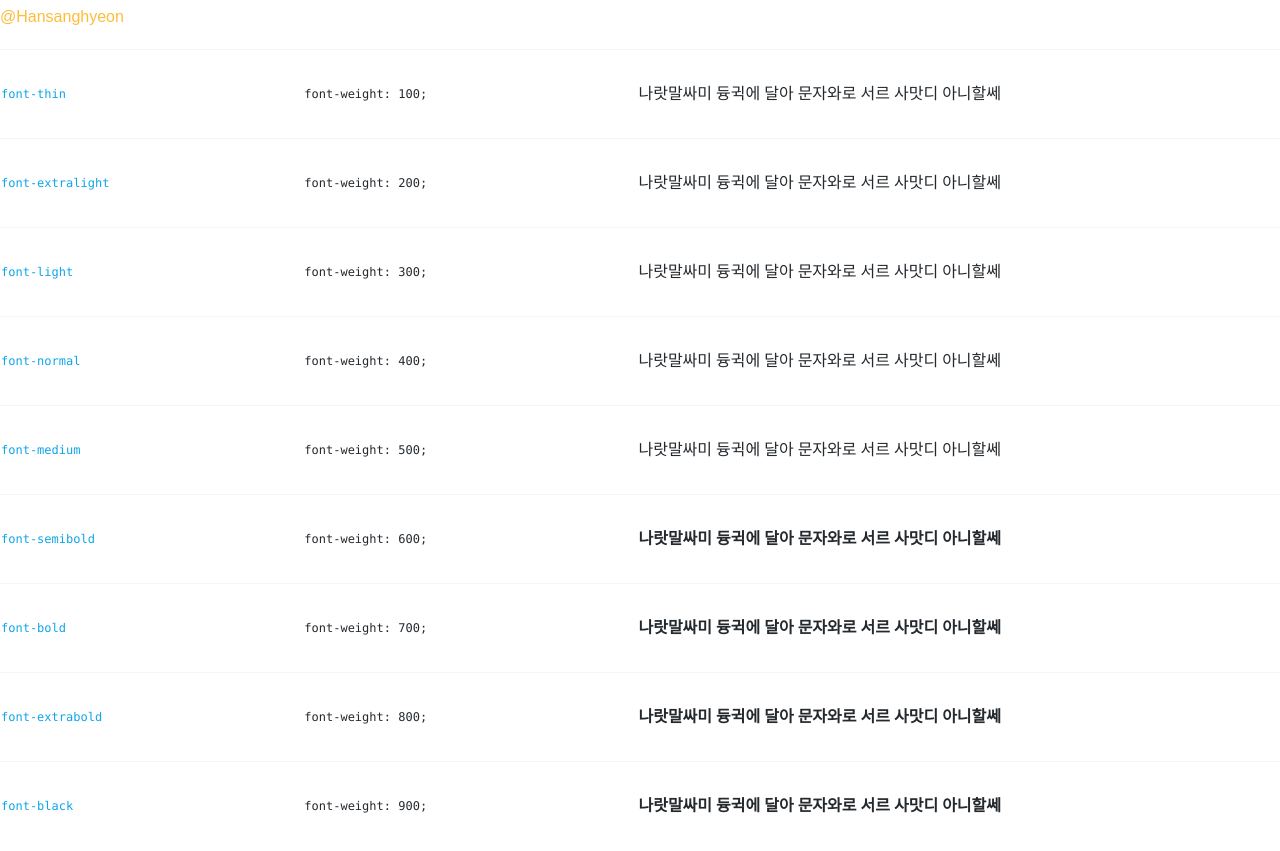
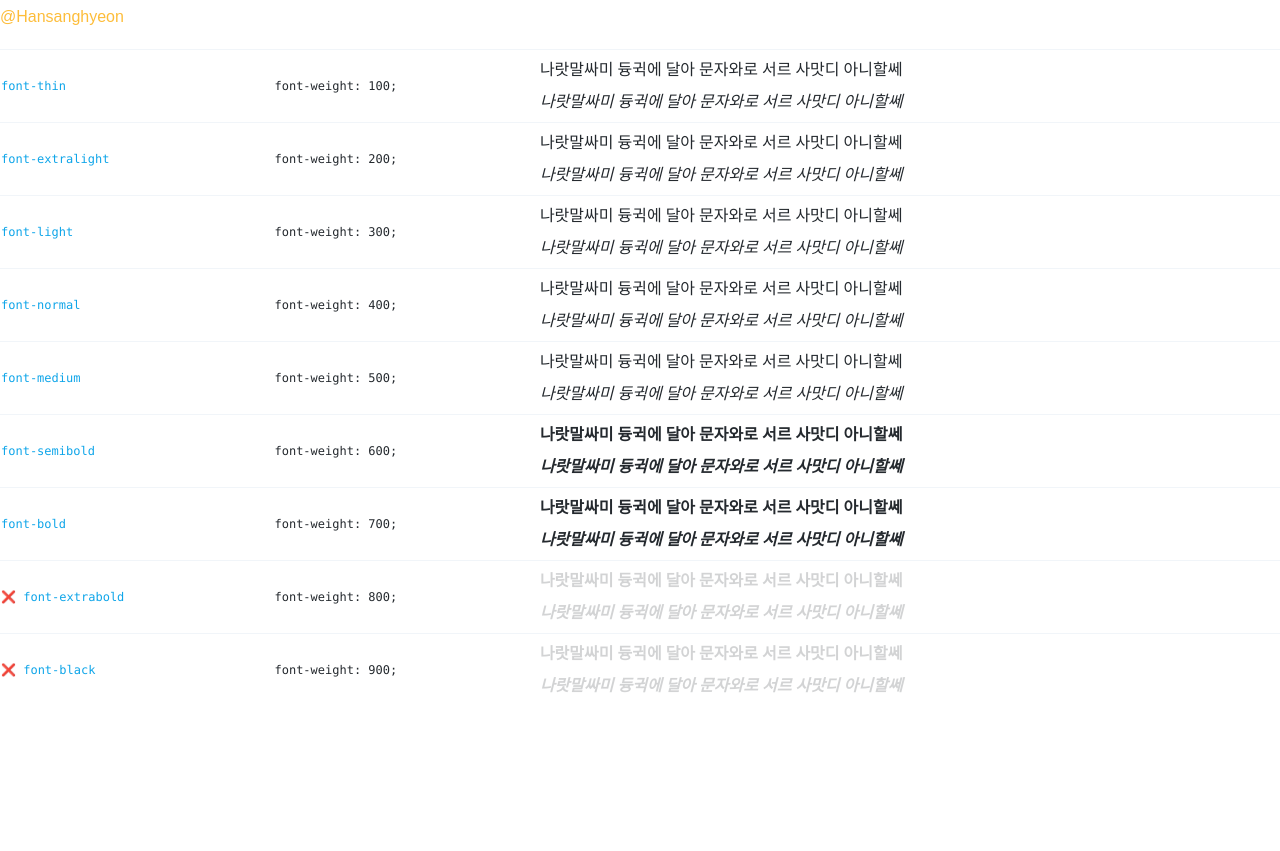
Before and after one commit to webfontbox/monoplex, a plain HTML site: page index.html in a window 1280 px wide. Shown: the part 63-914 px from the top of the page. After the commit the page ends 805 px from the top, so only its background shows below. Drawn offline with nearby package versions, Linux system fonts and the light colour scheme; a web font is replaced by a local one.

Commit message:
update url

```diff
--- a/index.html
+++ b/index.html
@@ -55,7 +55,7 @@
     fill: #FDBD3A;
   }
 
-  table > tbody > tr > td:nth-child(3) {
+  table>tbody>tr>td:nth-child(3) {
     font-family: "Monoplex KR";
   }
 
@@ -110,192 +110,173 @@
       <table class="w-full text-left border-collapse">
         <tbody class="">
           <tr>
-            <td
-              translate="no"
-              class="py-2 pr-2 text-xs font-mono font-medium text-sky-500 whitespace-nowrap dark:text-sky-400 border-t border-slate-100 dark:border-slate-400/10"
-            >
+            <td translate="no"
+              class="py-2 pr-2 text-xs font-mono font-medium text-sky-500 whitespace-nowrap dark:text-sky-400 border-t border-slate-100 dark:border-slate-400/10">
               font-thin
             </td>
-            <td
-              translate="no"
-              class="py-2 pl-2 text-xs font-mono whitespace-pre border-t border-slate-100 dark:border-slate-400/10"
-            >
+            <td translate="no" class="py-2 pl-2 text-xs font-mono border-t border-slate-100 dark:border-slate-400/10">
               font-weight: 100;
             </td>
 
-            <td
-              translate="no"
-              class="py-2 pl-2 font-thin whitespace-pre border-t border-slate-100 dark:border-slate-400/10"
-            >
+            <td translate="no" class="py-2 pl-2 font-thin border-t border-slate-100 dark:border-slate-400/10">
+
+              <div class="mb-[8px]">
                 나랏말싸미 듕귁에 달아 문자와로 서르 사맛디 아니할쎄
+              </div>
+              <div class="italic">
+                나랏말싸미 듕귁에 달아 문자와로 서르 사맛디 아니할쎄
+              </div>
             </td>
           </tr>
           <tr>
-            <td
-              translate="no"
-              class="py-2 pr-2 text-xs font-mono font-medium text-sky-500 whitespace-nowrap dark:text-sky-400 border-t border-slate-100 dark:border-slate-400/10"
-            >
+            <td translate="no"
+              class="py-2 pr-2 text-xs font-mono font-medium text-sky-500 whitespace-nowrap dark:text-sky-400 border-t border-slate-100 dark:border-slate-400/10">
               font-extralight
             </td>
-            <td
-              translate="no"
-              class="py-2 pl-2 text-xs font-mono whitespace-pre border-t border-slate-100 dark:border-slate-400/10"
-            >
+            <td translate="no" class="py-2 pl-2 text-xs font-mono border-t border-slate-100 dark:border-slate-400/10">
               font-weight: 200;
             </td>
 
-            <td
-              translate="no"
-              class="py-2 pl-2 font-extralight whitespace-pre border-t border-slate-100 dark:border-slate-400/10"
-            >
+            <td translate="no" class="py-2 pl-2 font-extralight border-t border-slate-100 dark:border-slate-400/10">
+
+              <div class="mb-[8px]">
                 나랏말싸미 듕귁에 달아 문자와로 서르 사맛디 아니할쎄
+              </div>
+              <div class="italic">
+                나랏말싸미 듕귁에 달아 문자와로 서르 사맛디 아니할쎄
+              </div>
             </td>
           </tr>
           <tr>
-            <td
-              translate="no"
-              class="py-2 pr-2 text-xs font-mono font-medium text-sky-500 whitespace-nowrap dark:text-sky-400 border-t border-slate-100 dark:border-slate-400/10"
-            >
+            <td translate="no"
+              class="py-2 pr-2 text-xs font-mono font-medium text-sky-500 whitespace-nowrap dark:text-sky-400 border-t border-slate-100 dark:border-slate-400/10">
               font-light
             </td>
-            <td
-              translate="no"
-              class="py-2 pl-2 text-xs font-mono whitespace-pre border-t border-slate-100 dark:border-slate-400/10"
-            >
+            <td translate="no" class="py-2 pl-2 text-xs font-mono border-t border-slate-100 dark:border-slate-400/10">
               font-weight: 300;
             </td>
 
-            <td
-              translate="no"
-              class="py-2 pl-2 font-light whitespace-pre border-t border-slate-100 dark:border-slate-400/10"
-            >
+            <td translate="no" class="py-2 pl-2 font-light border-t border-slate-100 dark:border-slate-400/10">
+
+              <div class="mb-[8px]">
                 나랏말싸미 듕귁에 달아 문자와로 서르 사맛디 아니할쎄
+              </div>
+              <div class="italic">
+                나랏말싸미 듕귁에 달아 문자와로 서르 사맛디 아니할쎄
+              </div>
             </td>
           </tr>
           <tr>
-            <td
-              translate="no"
-              class="py-2 pr-2 text-xs font-mono font-medium text-sky-500 whitespace-nowrap dark:text-sky-400 border-t border-slate-100 dark:border-slate-400/10"
-            >
+            <td translate="no"
+              class="py-2 pr-2 text-xs font-mono font-medium text-sky-500 whitespace-nowrap dark:text-sky-400 border-t border-slate-100 dark:border-slate-400/10">
               font-normal
             </td>
-            <td
-              translate="no"
-              class="py-2 pl-2 text-xs font-mono whitespace-pre border-t border-slate-100 dark:border-slate-400/10"
-            >
+            <td translate="no" class="py-2 pl-2 text-xs font-mono border-t border-slate-100 dark:border-slate-400/10">
               font-weight: 400;
             </td>
 
-            <td
-              translate="no"
-              class="py-2 pl-2 font-normal whitespace-pre border-t border-slate-100 dark:border-slate-400/10"
-            >
+            <td translate="no" class="py-2 pl-2 font-normal border-t border-slate-100 dark:border-slate-400/10">
+
+              <div class="mb-[8px]">
                 나랏말싸미 듕귁에 달아 문자와로 서르 사맛디 아니할쎄
+              </div>
+              <div class="italic">
+                나랏말싸미 듕귁에 달아 문자와로 서르 사맛디 아니할쎄
+              </div>
             </td>
           </tr>
           <tr>
-            <td
-              translate="no"
-              class="py-2 pr-2 text-xs font-mono font-medium text-sky-500 whitespace-nowrap dark:text-sky-400 border-t border-slate-100 dark:border-slate-400/10"
-            >
+            <td translate="no"
+              class="py-2 pr-2 text-xs font-mono font-medium text-sky-500 whitespace-nowrap dark:text-sky-400 border-t border-slate-100 dark:border-slate-400/10">
               font-medium
             </td>
-            <td
-              translate="no"
-              class="py-2 pl-2 text-xs font-mono whitespace-pre border-t border-slate-100 dark:border-slate-400/10"
-            >
+            <td translate="no" class="py-2 pl-2 text-xs font-mono border-t border-slate-100 dark:border-slate-400/10">
               font-weight: 500;
             </td>
 
-            <td
-              translate="no"
-              class="py-2 pl-2 font-medium whitespace-pre border-t border-slate-100 dark:border-slate-400/10"
-            >
+            <td translate="no" class="py-2 pl-2 font-medium border-t border-slate-100 dark:border-slate-400/10">
+
+              <div class="mb-[8px]">
                 나랏말싸미 듕귁에 달아 문자와로 서르 사맛디 아니할쎄
+              </div>
+              <div class="italic">
+                나랏말싸미 듕귁에 달아 문자와로 서르 사맛디 아니할쎄
+              </div>
             </td>
           </tr>
           <tr>
-            <td
-              translate="no"
-              class="py-2 pr-2 text-xs font-mono font-medium text-sky-500 whitespace-nowrap dark:text-sky-400 border-t border-slate-100 dark:border-slate-400/10"
-            >
+            <td translate="no"
+              class="py-2 pr-2 text-xs font-mono font-medium text-sky-500 whitespace-nowrap dark:text-sky-400 border-t border-slate-100 dark:border-slate-400/10">
               font-semibold
             </td>
-            <td
-              translate="no"
-              class="py-2 pl-2 text-xs font-mono whitespace-pre border-t border-slate-100 dark:border-slate-400/10"
-            >
+            <td translate="no" class="py-2 pl-2 text-xs font-mono border-t border-slate-100 dark:border-slate-400/10">
               font-weight: 600;
             </td>
 
-            <td
-              translate="no"
-              class="py-2 pl-2 font-semibold whitespace-pre border-t border-slate-100 dark:border-slate-400/10"
-            >
+            <td translate="no" class="py-2 pl-2 font-semibold border-t border-slate-100 dark:border-slate-400/10">
+
+              <div class="mb-[8px]">
                 나랏말싸미 듕귁에 달아 문자와로 서르 사맛디 아니할쎄
+              </div>
+              <div class="italic">
+                나랏말싸미 듕귁에 달아 문자와로 서르 사맛디 아니할쎄
+              </div>
             </td>
           </tr>
           <tr>
-            <td
-              translate="no"
-              class="py-2 pr-2 text-xs font-mono font-medium text-sky-500 whitespace-nowrap dark:text-sky-400 border-t border-slate-100 dark:border-slate-400/10"
-            >
+            <td translate="no"
+              class="py-2 pr-2 text-xs font-mono font-medium text-sky-500 whitespace-nowrap dark:text-sky-400 border-t border-slate-100 dark:border-slate-400/10">
               font-bold
             </td>
-            <td
-              translate="no"
-              class="py-2 pl-2 text-xs font-mono whitespace-pre border-t border-slate-100 dark:border-slate-400/10"
-            >
+            <td translate="no" class="py-2 pl-2 text-xs font-mono border-t border-slate-100 dark:border-slate-400/10">
               font-weight: 700;
             </td>
 
-            <td
-              translate="no"
-              class="py-2 pl-2 font-bold whitespace-pre border-t border-slate-100 dark:border-slate-400/10"
-            >
+            <td translate="no" class="py-2 pl-2 font-bold border-t border-slate-100 dark:border-slate-400/10">
+              <div class="mb-[8px]">
                 나랏말싸미 듕귁에 달아 문자와로 서르 사맛디 아니할쎄
+              </div>
+              <div class="italic">
+                나랏말싸미 듕귁에 달아 문자와로 서르 사맛디 아니할쎄
+              </div>
             </td>
           </tr>
           <tr>
-            <td
-              translate="no"
-              class="py-2 pr-2 text-xs font-mono font-medium text-sky-500 whitespace-nowrap dark:text-sky-400 border-t border-slate-100 dark:border-slate-400/10"
-            >
-              font-extrabold
+            <td translate="no"
+              class="py-2 pr-2 text-xs font-mono font-medium text-sky-500 whitespace-nowrap dark:text-sky-400 border-t border-slate-100 dark:border-slate-400/10">
+              ❌ font-extrabold
             </td>
-            <td
-              translate="no"
-              class="py-2 pl-2 text-xs font-mono whitespace-pre border-t border-slate-100 dark:border-slate-400/10"
-            >
+            <td translate="no" class="py-2 pl-2 text-xs font-mono border-t border-slate-100 dark:border-slate-400/10">
               font-weight: 800;
             </td>
 
-            <td
-              translate="no"
-              class="py-2 pl-2 font-extrabold whitespace-pre border-t border-slate-100 dark:border-slate-400/10"
-            >
+            <td translate="no"
+              class="py-2 pl-2 font-extrabold border-t border-slate-100 dark:border-slate-400/10 opacity-20">
+
+              <div class="mb-[8px]">
                 나랏말싸미 듕귁에 달아 문자와로 서르 사맛디 아니할쎄
+              </div>
+              <div class="italic">
+                나랏말싸미 듕귁에 달아 문자와로 서르 사맛디 아니할쎄
+              </div>
             </td>
           </tr>
           <tr>
-            <td
-              translate="no"
-              class="py-2 pr-2 text-xs font-mono font-medium text-sky-500 whitespace-nowrap dark:text-sky-400 border-t border-slate-100 dark:border-slate-400/10"
-            >
-              font-black
+            <td translate="no"
+              class="py-2 pr-2 text-xs font-mono font-medium text-sky-500 whitespace-nowrap dark:text-sky-400 border-t border-slate-100 dark:border-slate-400/10">
+              ❌ font-black
             </td>
-            <td
-              translate="no"
-              class="py-2 pl-2 text-xs font-mono whitespace-pre border-t border-slate-100 dark:border-slate-400/10"
-            >
+            <td translate="no" class="py-2 pl-2 text-xs font-mono border-t border-slate-100 dark:border-slate-400/10">
               font-weight: 900;
             </td>
-
-            <td
-              translate="no"
-              class="py-2 pl-2 font-black whitespace-pre border-t border-slate-100 dark:border-slate-400/10"
-            >
+            <td translate="no"
+              class="py-2 pl-2 font-black border-t border-slate-100 dark:border-slate-400/10 opacity-20">
+              <div class="mb-[8px]">
                 나랏말싸미 듕귁에 달아 문자와로 서르 사맛디 아니할쎄
+              </div>
+              <div class="italic">
+                나랏말싸미 듕귁에 달아 문자와로 서르 사맛디 아니할쎄
+              </div>
             </td>
           </tr>
         </tbody>
```
Also changed, not shown: 1 other file. Lines whose indentation alone changed are shown as unchanged.
